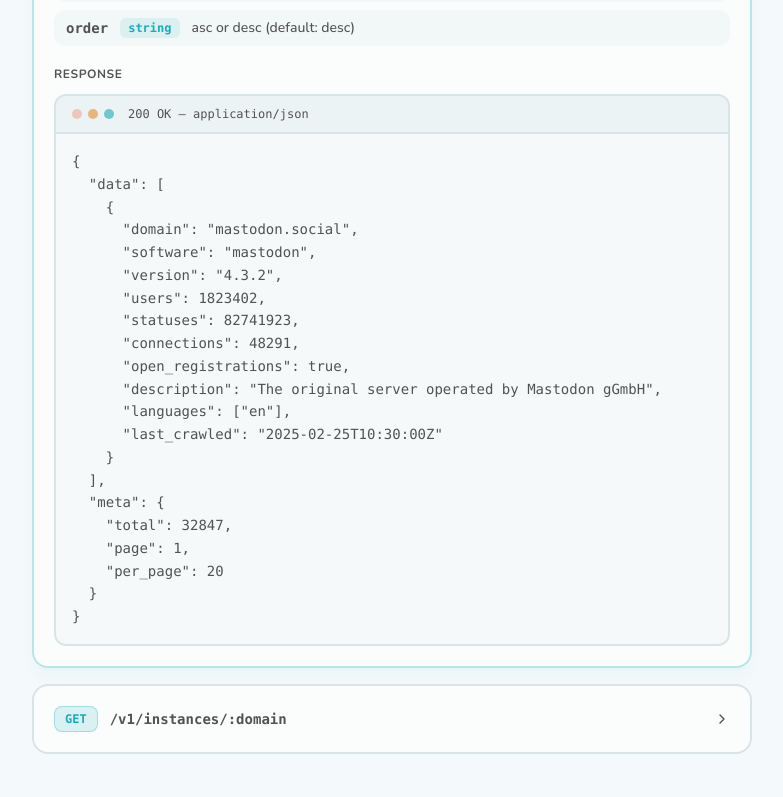
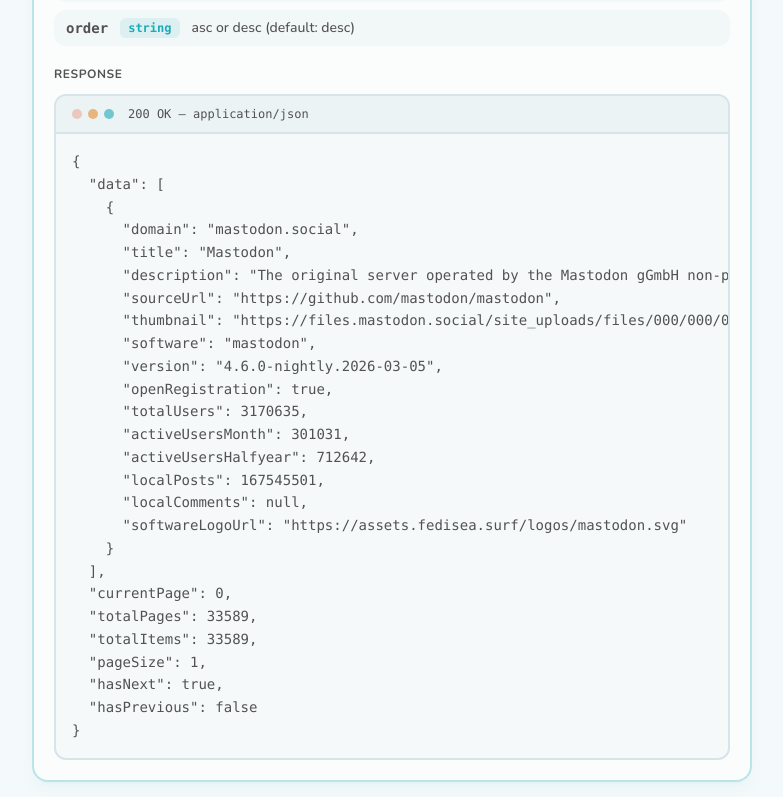
Before and after one commit to ghostbyte-dev/fedisea-web, a Next.js app: page /docs in a window 1280 px wide. Shown: the part 920-1717 px from the top of the page, without its empty margins (376-1159 px from the left). Built offline with nearby package versions, Linux system fonts and the light colour scheme.

Commit message:
Update api docs

```diff
--- a/src/app/data/docs/endpoints.ts
+++ b/src/app/data/docs/endpoints.ts
@@ -44,22 +44,27 @@
   "data": [
     {
       "domain": "mastodon.social",
+      "title": "Mastodon",
+      "description": "The original server operated by the Mastodon gGmbH non-profit",
+      "sourceUrl": "https://github.com/mastodon/mastodon",
+      "thumbnail": "https://files.mastodon.social/site_uploads/files/000/000/001/@1x/57c12f441d083cde.png",
       "software": "mastodon",
-      "version": "4.3.2",
-      "users": 1823402,
-      "statuses": 82741923,
-      "connections": 48291,
-      "open_registrations": true,
-      "description": "The original server operated by Mastodon gGmbH",
-      "languages": ["en"],
-      "last_crawled": "2025-02-25T10:30:00Z"
+      "version": "4.6.0-nightly.2026-03-05",
+      "openRegistration": true,
+      "totalUsers": 3170635,
+      "activeUsersMonth": 301031,
+      "activeUsersHalfyear": 712642,
+      "localPosts": 167545501,
+      "localComments": null,
+      "softwareLogoUrl": "https://assets.fedisea.surf/logos/mastodon.svg"
     }
   ],
-  "meta": {
-    "total": 32847,
-    "page": 1,
-    "per_page": 20
-  }
+  "currentPage": 0,
+  "totalPages": 33589,
+  "totalItems": 33589,
+  "pageSize": 1,
+  "hasNext": true,
+  "hasPrevious": false
 }`,
       },
       {
@@ -74,19 +79,20 @@
           },
         ],
         response: `{
-  "domain": "mastodon.social",
-  "software": "mastodon",
-  "version": "4.3.2",
-  "users": 1823402,
-  "statuses": 82741923,
-  "connections": 48291,
-  "open_registrations": true,
-  "description": "The original server operated by Mastodon gGmbH",
-  "admin": "Gargron",
-  "thumbnail": "https://mastodon.social/thumbnail.png",
-  "languages": ["en"],
-  "rules": [...],
-  "last_crawled": "2025-02-25T10:30:00Z"
+  "domain": "pixelfed.social",
+  "title": "pixelfed",
+  "description": "The original Pixelfed instance, operated by the main developer @dansup",
+  "sourceUrl": "https://github.com/pixelfed/pixelfed",
+  "thumbnail": "https://pixelfed.social/storage/headers/Hb2Qs2gfWofB4kEmSRArGqfr0h3DeBgrjLcwZ23r.jpg",
+  "software": "pixelfed",
+  "version": "0.12.7",
+  "openRegistration": true,
+  "totalUsers": 540768,
+  "activeUsersMonth": 100380,
+  "activeUsersHalfyear": 310219,
+  "localPosts": 16762444,
+  "localComments": 0,
+  "softwareLogoUrl": "https://assets.fedisea.surf/logos/pixelfed.svg"
 }`,
       },
     ],
@@ -102,16 +108,80 @@
         path: "/v1/software",
         description:
           "List all detected Fediverse software platforms and their instance counts.",
-        params: [],
+        params: [{ name: "page", type: "integer", desc: "Page number (default: 1)" },
+        {
+          name: "size",
+          type: "integer",
+          desc: "Results per page (default: 20, max: 100)",
+        },
+        {
+          name: "search",
+          type: "string",
+          desc: "Search for software name",
+        },
+        {
+          name: "sort",
+          type: "string",
+          desc: "Sort by: users, activeUsersMonth, activeUsersHalfyear, posts, softwareVersion, name",
+        },
+        {
+          name: "order",
+          type: "string",
+          desc: "asc or desc (default: desc)",
+        },],
         response: `{
   "data": [
-    { "name": "mastodon", "instances": 16842, "percentage": 51.3 },
-    { "name": "lemmy", "instances": 3291, "percentage": 10.0 },
-    { "name": "misskey", "instances": 2847, "percentage": 8.7 },
-    { "name": "pleroma", "instances": 2103, "percentage": 6.4 },
-    { "name": "peertube", "instances": 1456, "percentage": 4.4 },
-    { "name": "pixelfed", "instances": 891, "percentage": 2.7 }
-  ]
+    {
+      "identifier": "mastodon",
+      "name": "Mastodon",
+      "website": "https://joinmastodon.org",
+      "sourceCode": "https://github.com/mastodon/mastodon",
+      "description": "Mastodon is an open source decentralized social network - by the people for the people",
+      "licence": "AGPL",
+      "joinUrl": "https://joinmastodon.org/servers",
+      "instances": 9452,
+      "activeUsersHalfyear": 1734091,
+      "activeUsersMonthly": 878652,
+      "totalUsers": 10648368,
+      "localPosts": 1066563967,
+      "localComments": null,
+      "iconUrl": "https://assets.fedisea.surf/logos/mastodon.svg"
+    }
+  ],
+  "currentPage": 0,
+  "totalPages": 62,
+  "totalItems": 62,
+  "pageSize": 1,
+  "hasNext": true,
+  "hasPrevious": false
+}`,
+      },
+      {
+        method: "GET",
+        path: "/v1/software/:slug",
+        description: "Get detailed information about a specific software.",
+        params: [
+          {
+            name: "slug",
+            type: "string",
+            desc: "The slug of the software (e.g. mastodon)",
+          },
+        ],
+        response: `{
+  "identifier": "mastodon",
+  "name": "Mastodon",
+  "website": "https://joinmastodon.org",
+  "sourceCode": "https://github.com/mastodon/mastodon",
+  "description": "Mastodon is an open source decentralized social network - by the people for the people",
+  "licence": "AGPL",
+  "joinUrl": "https://joinmastodon.org/servers",
+  "instances": 9452,
+  "activeUsersHalfyear": 1734091,
+  "activeUsersMonthly": 878652,
+  "totalUsers": 10648368,
+  "localPosts": 1066563967,
+  "localComments": null,
+  "iconUrl": "https://assets.fedisea.surf/logos/mastodon.svg"
 }`,
       },
       {
@@ -133,13 +203,23 @@
         ],
         response: `{
   "data": [
-    { "name": "mastodon", "instances": 16842, "percentage": 51.3 },
-    { "name": "lemmy", "instances": 3291, "percentage": 10.0 },
-    { "name": "misskey", "instances": 2847, "percentage": 8.7 },
-    { "name": "pleroma", "instances": 2103, "percentage": 6.4 },
-    { "name": "peertube", "instances": 1456, "percentage": 4.4 },
-    { "name": "pixelfed", "instances": 891, "percentage": 2.7 }
-  ]
+    {
+      "version": "4.5.7",
+      "count": 4061,
+      "percentage": 42.96
+    },
+    {
+      "version": "4.5.6",
+      "count": 796,
+      "percentage": 8.42
+    }
+  ],
+  "currentPage": 0,
+  "totalPages": 217,
+  "totalItems": 433,
+  "pageSize": 2,
+  "hasNext": true,
+  "hasPrevious": false
 }`,
       },
     ],
@@ -156,12 +236,12 @@
         description: "Get aggregate statistics about the entire Fediverse.",
         params: [],
         response: `{
-  "total_instances": 32847,
-  "total_users": 12482910,
-  "total_statuses": 1847291042,
-  "active_instances": 28401,
-  "software_count": 94,
-  "last_updated": "2025-02-25T10:30:00Z"
+  "totalInstances": 34586,
+  "totalUsers": 20203729,
+  "totalActiveUsersMonth": 1233977,
+  "totalActiveUsersHalfYear": 2830618,
+  "totalPosts": 1584443855,
+  "totalComments": 34350245
 }`,
       },
     ],
--- a/src/app/servers/page.tsx
+++ b/src/app/servers/page.tsx
@@ -37,9 +37,10 @@
     { label: "Users", value: "users" },
     { label: "Monthly Users", value: "activeUsersMonth" },
     { label: "6-Month Users", value: "activeUsersHalfyear" },
-    { label: "Posts", value: "posts" },
+    { label: "Posts", value: "localPosts" },
+    { label: "Comments", value: "localComments" },
     { label: "Software Version", value: "softwareVersion" },
-    { label: "Name", value: "name" },
+    { label: "Domain", value: "domain" },
   ];
 
   useEffect(() => {
--- a/src/app/software/page.tsx
+++ b/src/app/software/page.tsx
@@ -15,7 +15,6 @@
     searchParams.get("search") || "",
   );
   const [debouncedSearch, setDebouncedSearch] = useState(inputValue);
-  const [software, setSoftware] = useState(searchParams.get("software") || "");
   const [sortOption, setSortOption] = useState<SoftwareSortField>(
     (searchParams.get("sort") as SoftwareSortField) || "users",
   );
@@ -24,19 +23,19 @@
   );
 
   const sortOptions = [
-    { label: "Users", value: "users" },
+    { label: "Users", value: "totalUsers" },
+    { label: "Servers", value: "instances" },
     { label: "Monthly Users", value: "activeUsersMonth" },
     { label: "6-Month Users", value: "activeUsersHalfyear" },
-    { label: "Posts", value: "posts" },
-    { label: "Software Version", value: "softwareVersion" },
-    { label: "Name", value: "name" },
+    { label: "Posts", value: "localPosts" },
+    { label: "Comments", value: "localComments" },
+    { label: "Name", value: "identifier" },
   ];
 
   useEffect(() => {
     const params = new URLSearchParams();
 
     if (debouncedSearch) params.set("search", debouncedSearch);
-    if (software) params.set("software", software);
     if (sortOption !== "totalUsers") params.set("sort", sortOption);
     if (sortOrder !== "desc") params.set("order", sortOrder);
 
@@ -44,7 +43,7 @@
     const url = queryString ? `${pathname}?${queryString}` : pathname;
 
     router.replace(url, { scroll: false });
-  }, [debouncedSearch, software, sortOption, sortOrder, pathname, router]);
+  }, [debouncedSearch, sortOption, sortOrder, pathname, router]);
 
   useEffect(() => {
     const handler = setTimeout(() => {
--- a/src/components/homepage/SoftwareDistributionSection.tsx
+++ b/src/components/homepage/SoftwareDistributionSection.tsx
@@ -7,22 +7,26 @@
 import SoftwareLogo from "../SoftwareLogo";
 
 const SoftwareDistributionSection = () => {
-  const { data: softwares } = useSoftwares({ size: 10, sortBy: "instances" });
+  const { data: softwares } = useSoftwares({
+    size: 10,
+    sortBy: "activeUsersMonth",
+  });
   const { data: globalStats } = useStats();
 
-  const total = globalStats?.totalInstances || 0;
+  const total = globalStats?.totalActiveUsersMonth || 0;
 
   const processedItems =
     softwares?.pages[0]?.data?.map((item) => ({
       ...item,
-      displayPercentage: total > 0 ? ((item.instances || 0) / total) * 100 : 0,
+      displayPercentage:
+        total > 0 ? ((item.activeUsersMonthly || 0) / total) * 100 : 0,
     })) || [];
 
   const otherData = (() => {
     if (!processedItems.length || total <= 0) return null;
 
     const topCount = processedItems.reduce(
-      (acc, item) => acc + (item.instances || 0),
+      (acc, item) => acc + (item.activeUsersMonthly || 0),
       0,
     );
     const otherCount = total - topCount;
@@ -55,7 +59,7 @@
                     {item.name ?? item.identifier}
                   </Link>
                   <span className="ml-2 text-sm text-gray-500">
-                    {item.instances}
+                    {item.activeUsersMonthly}
                   </span>
                 </div>
                 <span className="font-bold" style={{ color: getColor(index) }}>
--- a/src/components/instance/InstanceClient.tsx
+++ b/src/components/instance/InstanceClient.tsx
@@ -117,7 +117,7 @@
                       </div>
                       <div className="bg-muted/50 rounded-xl p-4 text-center">
                         <p className="text-2xl font-black text-foreground">
-                          {instance.localComments}
+                          {instance.localComments ?? "/"}
                         </p>
                         <p className="text-sm text-muted-foreground font-bold mt-1">
                           Local Comments
```
